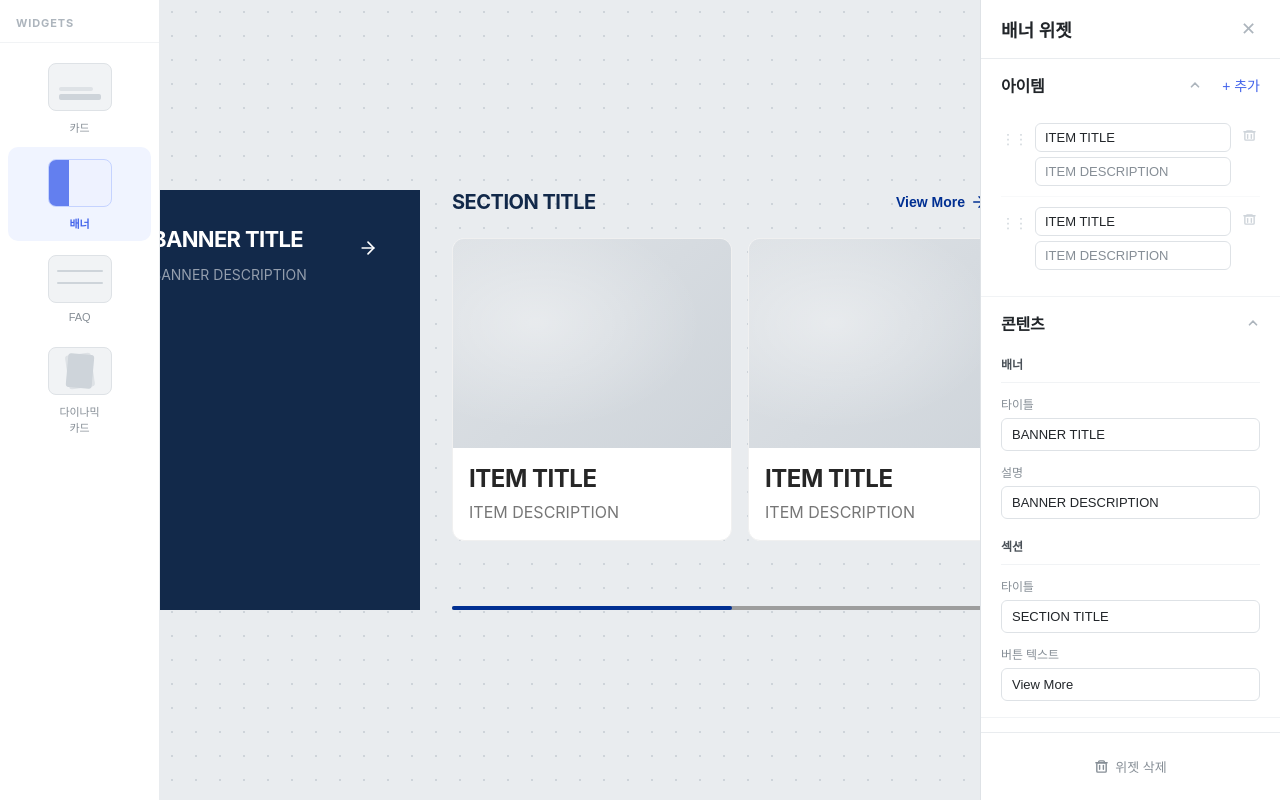
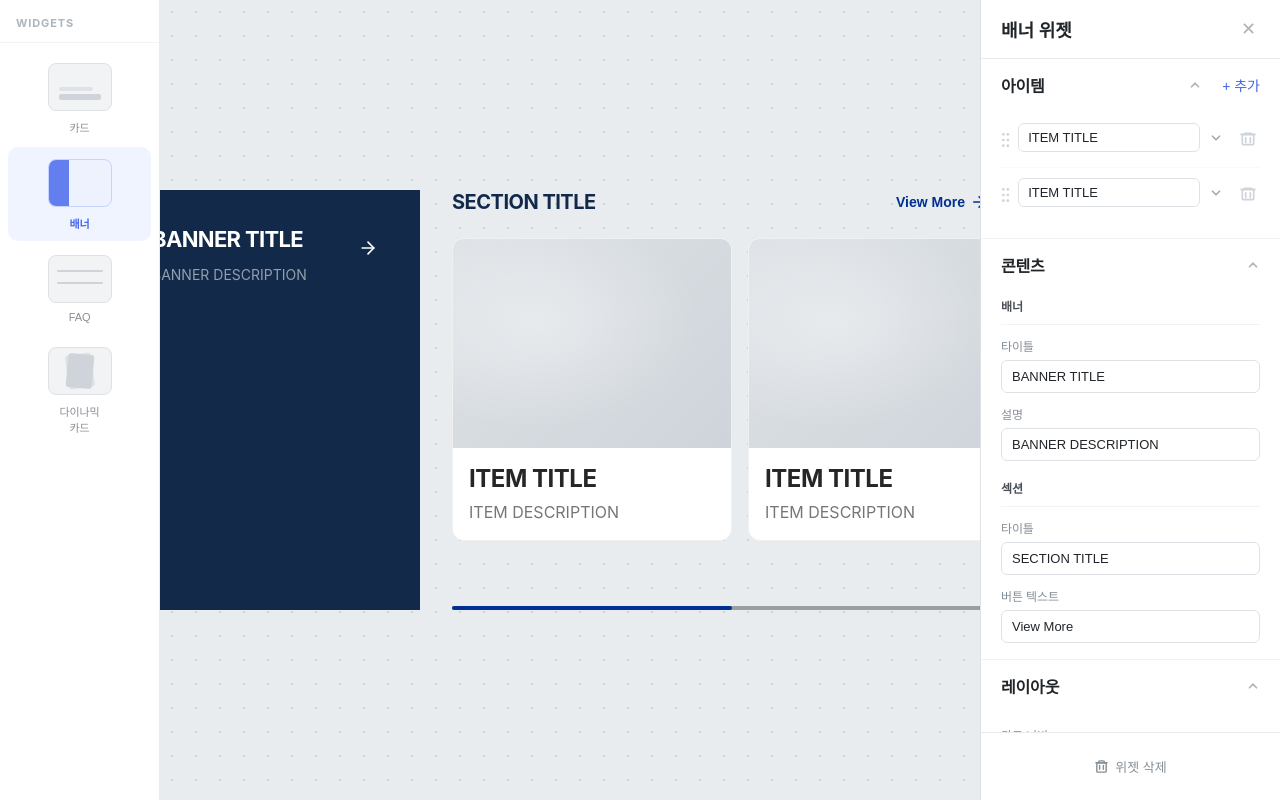
Before and after one commit to heehortus/cutom-widget, a plain HTML site: page index.html in a window 1280 px wide. Both pictures are taken after a click on the button "배너". Drawn offline with Linux system fonts and the light colour scheme.

Commit message:
feat: 인스펙터 아이템 UX 개선
- FAQ·배너 아이템 description 클릭 시 펼치기/접기
- drag handle 텍스트 → SVG 아이콘으로 교체 (전체 위젯)
- drag·delete 아이콘 16px, 세로 중앙 정렬 수정
- drag SVG 비율 유지 (width: auto)

Co-Authored-By: Claude Sonnet 4.6 <noreply@anthropic.com>

```diff
--- a/css/faq.css
+++ b/css/faq.css
@@ -11,7 +11,6 @@
 
 /* ── Widget wrapper ── */
 .faq-widget {
-  background: #f8f8f8;
   width: 100%;
   overflow: hidden;
 }
@@ -98,6 +97,63 @@
   white-space: pre-line;
 }
 
+/* ── Inspector: FAQ item expand ── */
+.inspector__faq-row {
+  display: flex;
+  align-items: center;
+  gap: 4px;
+}
+
+.inspector__faq-toggle {
+  flex-shrink: 0;
+  width: 24px;
+  height: 24px;
+  background: none;
+  border: none;
+  cursor: pointer;
+  display: flex;
+  align-items: center;
+  justify-content: center;
+  color: #aaa;
+  padding: 0;
+  border-radius: 4px;
+  transition: color 0.15s, background 0.15s;
+}
+
+.inspector__faq-toggle:hover {
+  color: #555;
+  background: rgba(0, 0, 0, 0.05);
+}
+
+.inspector__faq-chevron {
+  transition: transform 0.22s ease;
+}
+
+.inspector__faq-item--expanded .inspector__faq-chevron {
+  transform: rotate(180deg);
+}
+
+/* Collapsible description body */
+.inspector__faq-body {
+  display: grid;
+  grid-template-rows: 0fr;
+  transition: grid-template-rows 0.25s ease;
+}
+
+.inspector__faq-item--expanded .inspector__faq-body {
+  grid-template-rows: 1fr;
+}
+
+.inspector__faq-body-inner {
+  overflow: hidden;
+  min-height: 0;
+}
+
+.inspector__faq-item--expanded .inspector__faq-body-inner {
+  overflow: visible;
+  padding-top: 6px;
+}
+
 /* ── Inspector: answer textarea ── */
 .faq-answer-input {
   resize: vertical;
--- a/css/index.css
+++ b/css/index.css
@@ -161,7 +161,7 @@ body {
 /* ── Card item rows (아이템 섹션) ── */
 .inspector__card-item {
   display: flex;
-  align-items: flex-start;
+  align-items: center;
   gap: 8px;
   padding: 10px 0;
   border-bottom: 1px solid #f8f9fa;
@@ -172,13 +172,18 @@ body {
 }
 
 .inspector__drag {
-  font-size: 14px;
   color: #ced4da;
   cursor: grab;
   user-select: none;
-  letter-spacing: -1px;
-  padding-top: 7px;
   flex-shrink: 0;
+  display: flex;
+  align-items: center;
+  justify-content: center;
+}
+
+.inspector__drag svg {
+  width: auto;
+  height: 16px;
 }
 
 .inspector__card-fields {
@@ -221,9 +226,13 @@ body {
   color: #ced4da;
   cursor: pointer;
   padding: 4px;
-  margin-top: 2px;
   flex-shrink: 0;
   transition: color 0.15s;
+}
+
+.inspector__card-delete svg {
+  width: 16px;
+  height: 16px;
 }
 
 .inspector__card-delete:hover {
--- a/js/banner.js
+++ b/js/banner.js
@@ -12,8 +12,8 @@
 
   var nextId = 3;
   var items = [
-    { id: 1, title: 'ITEM TITLE', desc: 'ITEM DESCRIPTION' },
-    { id: 2, title: 'ITEM TITLE', desc: 'ITEM DESCRIPTION' }
+    { id: 1, title: 'ITEM TITLE', desc: 'ITEM DESCRIPTION', expanded: false },
+    { id: 2, title: 'ITEM TITLE', desc: 'ITEM DESCRIPTION', expanded: false }
   ];
   var dragSrcId = null;
   var textStyle = {
@@ -165,15 +165,35 @@
 
     items.forEach(function (item) {
       var row = document.createElement('div');
-      row.className = 'inspector__card-item';
+      row.className = 'inspector__card-item' + (item.expanded ? ' inspector__faq-item--expanded' : '');
       row.dataset.id = item.id;
       row.innerHTML =
-        '<span class="inspector__drag">&#8942;&#8942;</span>' +
+        '<span class="inspector__drag">' +
+          '<svg viewBox="0 0 8 14" fill="currentColor" width="8" height="14"' +
+            ' xmlns="http://www.w3.org/2000/svg">' +
+            '<circle cx="2" cy="2"  r="1.2"/><circle cx="6" cy="2"  r="1.2"/>' +
+            '<circle cx="2" cy="7"  r="1.2"/><circle cx="6" cy="7"  r="1.2"/>' +
+            '<circle cx="2" cy="12" r="1.2"/><circle cx="6" cy="12" r="1.2"/>' +
+          '</svg>' +
+        '</span>' +
         '<div class="inspector__card-fields">' +
-          '<input class="inspector__card-name-input" type="text"' +
-            ' value="' + escAttr(item.title) + '" placeholder="ITEM TITLE">' +
-          '<input class="inspector__card-role-input" type="text"' +
-            ' value="' + escAttr(item.desc)  + '" placeholder="ITEM DESCRIPTION">' +
+          '<div class="inspector__faq-row">' +
+            '<input class="inspector__card-name-input" type="text"' +
+              ' value="' + escAttr(item.title) + '" placeholder="ITEM TITLE">' +
+            '<button class="inspector__faq-toggle" type="button" aria-label="설명 편집">' +
+              '<svg class="inspector__faq-chevron" viewBox="0 0 16 16" fill="none"' +
+                ' stroke="currentColor" stroke-width="2" stroke-linecap="round" stroke-linejoin="round"' +
+                ' width="14" height="14">' +
+                '<polyline points="4,6 8,10 12,6"/>' +
+              '</svg>' +
+            '</button>' +
+          '</div>' +
+          '<div class="inspector__faq-body">' +
+            '<div class="inspector__faq-body-inner">' +
+              '<input class="inspector__card-role-input" type="text"' +
+                ' value="' + escAttr(item.desc) + '" placeholder="ITEM DESCRIPTION">' +
+            '</div>' +
+          '</div>' +
         '</div>' +
         '<button class="inspector__card-delete" title="삭제" type="button">' +
           '<svg viewBox="0 0 14 14" fill="none" stroke="currentColor"' +
@@ -186,6 +206,13 @@
             '<line x1="9" y1="6" x2="9" y2="10"/>' +
           '</svg>' +
         '</button>';
+
+      /* Expand toggle */
+      row.querySelector('.inspector__faq-toggle').addEventListener('click', function () {
+        item.expanded = !item.expanded;
+        row.classList.toggle('inspector__faq-item--expanded', item.expanded);
+        if (item.expanded) row.querySelector('.inspector__card-role-input').focus();
+      });
 
       row.querySelector('.inspector__card-name-input').addEventListener('input', function (e) {
         updateItemField(item.id, 'title', e.target.value);
@@ -208,7 +235,7 @@
 
   function addItem() {
     var id = nextId++;
-    items.push({ id: id, title: 'ITEM TITLE', desc: 'ITEM DESCRIPTION' });
+    items.push({ id: id, title: 'ITEM TITLE', desc: 'ITEM DESCRIPTION', expanded: true });
     renderTrack(id);
     renderIndicators();
     renderInspectorItems();
--- a/js/dynamic-card.js
+++ b/js/dynamic-card.js
@@ -383,7 +383,14 @@
       row.dataset.id = item.id;
 
       row.innerHTML =
-        '<span class="inspector__drag">&#8942;&#8942;</span>' +
+        '<span class="inspector__drag">' +
+          '<svg viewBox="0 0 8 14" fill="currentColor" width="8" height="14"' +
+            ' xmlns="http://www.w3.org/2000/svg">' +
+            '<circle cx="2" cy="2"  r="1.2"/><circle cx="6" cy="2"  r="1.2"/>' +
+            '<circle cx="2" cy="7"  r="1.2"/><circle cx="6" cy="7"  r="1.2"/>' +
+            '<circle cx="2" cy="12" r="1.2"/><circle cx="6" cy="12" r="1.2"/>' +
+          '</svg>' +
+        '</span>' +
         '<div class="inspector__card-fields">' +
           '<input class="inspector__card-name-input" type="text"' +
             ' value="' + escAttr(item.title) + '" placeholder="카드 제목">' +
--- a/js/faq.js
+++ b/js/faq.js
@@ -8,9 +8,9 @@
   /* ── State ── */
   var nextId = 4;
   var items = [
-    { id: 1, q: 'Power Absorption', a: 'Korean yarn is split evenly and stably, so it has higher bulkiness and better absorbency.\nYou can expect about 150% functional superiority compared to Chinese products.', open: true },
-    { id: 2, q: 'Lint free', a: 'Our fabric is designed to minimize lint and fiber shedding, keeping your environment clean.', open: false },
-    { id: 3, q: 'Long lasting', a: 'Built with premium materials that maintain quality and appearance through extended use.', open: false }
+    { id: 1, q: 'Power Absorption', a: 'Korean yarn is split evenly and stably, so it has higher bulkiness and better absorbency.\nYou can expect about 150% functional superiority compared to Chinese products.', open: true,  expanded: false },
+    { id: 2, q: 'Lint free', a: 'Our fabric is designed to minimize lint and fiber shedding, keeping your environment clean.', open: false, expanded: false },
+    { id: 3, q: 'Long lasting', a: 'Built with premium materials that maintain quality and appearance through extended use.', open: false, expanded: false }
   ];
 
   var dragSrcId = null;
@@ -110,16 +110,36 @@
 
     items.forEach(function (item) {
       var row = document.createElement('div');
-      row.className = 'inspector__card-item';
+      row.className = 'inspector__card-item' + (item.expanded ? ' inspector__faq-item--expanded' : '');
       row.dataset.id = item.id;
 
       row.innerHTML =
-        '<span class="inspector__drag">&#8942;&#8942;</span>' +
+        '<span class="inspector__drag">' +
+          '<svg viewBox="0 0 8 14" fill="currentColor" width="8" height="14"' +
+            ' xmlns="http://www.w3.org/2000/svg">' +
+            '<circle cx="2" cy="2"  r="1.2"/><circle cx="6" cy="2"  r="1.2"/>' +
+            '<circle cx="2" cy="7"  r="1.2"/><circle cx="6" cy="7"  r="1.2"/>' +
+            '<circle cx="2" cy="12" r="1.2"/><circle cx="6" cy="12" r="1.2"/>' +
+          '</svg>' +
+        '</span>' +
         '<div class="inspector__card-fields">' +
-          '<input class="inspector__card-name-input" type="text"' +
-            ' value="' + escAttr(item.q) + '" placeholder="질문">' +
-          '<textarea class="inspector__card-role-input faq-answer-input"' +
-            ' placeholder="답변" rows="3">' + esc(item.a) + '</textarea>' +
+          '<div class="inspector__faq-row">' +
+            '<input class="inspector__card-name-input" type="text"' +
+              ' value="' + escAttr(item.q) + '" placeholder="질문">' +
+            '<button class="inspector__faq-toggle" type="button" aria-label="답변 편집">' +
+              '<svg class="inspector__faq-chevron" viewBox="0 0 16 16" fill="none"' +
+                ' stroke="currentColor" stroke-width="2" stroke-linecap="round" stroke-linejoin="round"' +
+                ' width="14" height="14">' +
+                '<polyline points="4,6 8,10 12,6"/>' +
+              '</svg>' +
+            '</button>' +
+          '</div>' +
+          '<div class="inspector__faq-body">' +
+            '<div class="inspector__faq-body-inner">' +
+              '<textarea class="inspector__card-role-input faq-answer-input"' +
+                ' placeholder="답변" rows="3">' + esc(item.a) + '</textarea>' +
+            '</div>' +
+          '</div>' +
         '</div>' +
         '<button class="inspector__card-delete" type="button" aria-label="삭제">' +
           '<svg viewBox="0 0 14 14" fill="none" stroke="currentColor"' +
@@ -132,6 +152,13 @@
             '<line x1="9" y1="6" x2="9" y2="10"/>' +
           '</svg>' +
         '</button>';
+
+      /* Expand toggle */
+      row.querySelector('.inspector__faq-toggle').addEventListener('click', function () {
+        item.expanded = !item.expanded;
+        row.classList.toggle('inspector__faq-item--expanded', item.expanded);
+        if (item.expanded) row.querySelector('.faq-answer-input').focus();
+      });
 
       /* Question input */
       row.querySelector('.inspector__card-name-input').addEventListener('input', function (e) {
@@ -214,7 +241,7 @@
   /* ── Add item ── */
   document.getElementById('addFaqItem').addEventListener('click', function () {
     var id = nextId++;
-    items.push({ id: id, q: '새 질문', a: '답변을 입력하세요.', open: false });
+    items.push({ id: id, q: '새 질문', a: '답변을 입력하세요.', open: false, expanded: true });
     renderWidget();
     renderInspectorItems();
     var newRow = faqItemList.lastElementChild;
--- a/js/widget.js
+++ b/js/widget.js
@@ -107,7 +107,14 @@
       row.className = 'inspector__card-item';
       row.dataset.id = card.id;
       row.innerHTML =
-        '<span class="inspector__drag">&#8942;&#8942;</span>' +
+        '<span class="inspector__drag">' +
+          '<svg viewBox="0 0 8 14" fill="currentColor" width="8" height="14"' +
+            ' xmlns="http://www.w3.org/2000/svg">' +
+            '<circle cx="2" cy="2"  r="1.2"/><circle cx="6" cy="2"  r="1.2"/>' +
+            '<circle cx="2" cy="7"  r="1.2"/><circle cx="6" cy="7"  r="1.2"/>' +
+            '<circle cx="2" cy="12" r="1.2"/><circle cx="6" cy="12" r="1.2"/>' +
+          '</svg>' +
+        '</span>' +
         '<div class="inspector__card-fields">' +
           '<input class="inspector__card-name-input" type="text"' +
             ' value="' + escAttr(card.name) + '" placeholder="TITLE">' +
```
